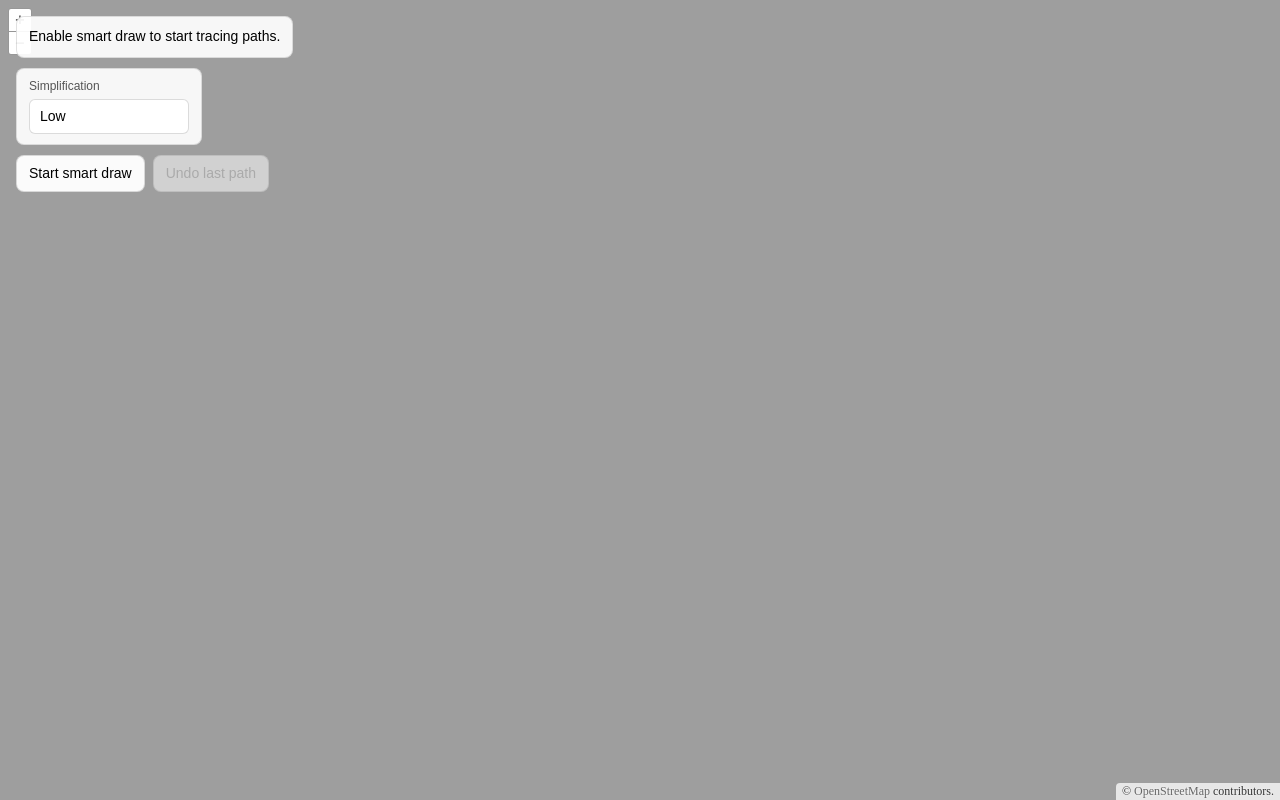
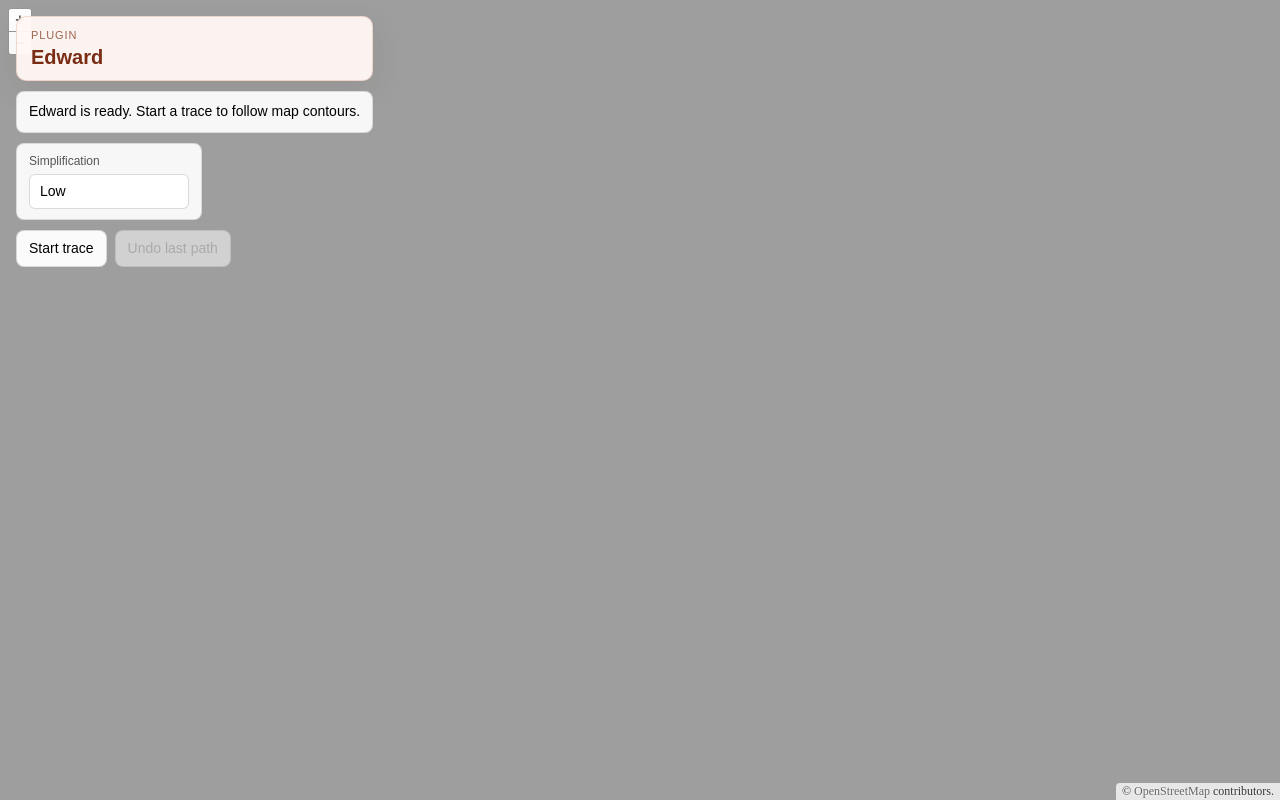
Before and after one commit to inrd/edward, a website built with Vite: page index.html in a window 1280 px wide. Built offline with nearby package versions, Linux system fonts and the light colour scheme.

Commit message:
project cleanup and renaming

```diff
--- a/index.html
+++ b/index.html
@@ -2,9 +2,12 @@
 <html lang="en">
   <head>
     <meta charset="UTF-8" />
-    <link rel="icon" type="image/x-icon" href="https://openlayers.org/favicon.ico" />
     <meta name="viewport" content="width=device-width, initial-scale=1.0" />
-    <title>Using OpenLayers with Vite</title>
+    <meta
+      name="description"
+      content="Edward is a contour-aware OpenLayers tracing tool for drawing and refining polygon paths."
+    />
+    <title>Edward</title>
   </head>
   <body>
     <div id="map"></div>
--- a/main.js
+++ b/main.js
@@ -3,7 +3,7 @@ import {Map, View} from 'ol';
 import TileLayer from 'ol/layer/Tile';
 import OSM from 'ol/source/OSM';
 import {fromLonLat} from 'ol/proj';
-import {createBasicPathPlugin} from './plugins/basicPathPlugin.js';
+import {createEdwardPlugin} from './plugins/edwardPlugin.js';
 
 const map = new Map({
   target: 'map',
@@ -18,12 +18,23 @@ const map = new Map({
   })
 });
 
-const basicPathPlugin = createBasicPathPlugin();
-basicPathPlugin.apply(map);
-basicPathPlugin.enableClickDrawing(map);
+const edwardPlugin = createEdwardPlugin();
+edwardPlugin.apply(map);
+edwardPlugin.enableClickDrawing(map);
 
 const controls = document.createElement('div');
 controls.className = 'map-controls';
+
+const brand = document.createElement('div');
+brand.className = 'map-brand';
+
+const brandKicker = document.createElement('div');
+brandKicker.className = 'map-brand-kicker';
+brandKicker.textContent = 'Plugin';
+
+const brandTitle = document.createElement('div');
+brandTitle.className = 'map-brand-title';
+brandTitle.textContent = 'Edward';
 
 const instructions = document.createElement('div');
 instructions.className = 'map-instructions';
@@ -44,26 +55,26 @@ simplificationLabelText.textContent = 'Simplification';
 const simplificationSelect = document.createElement('select');
 simplificationSelect.className = 'map-select';
 simplificationSelect.addEventListener('change', () => {
-  void basicPathPlugin.setSimplificationPreset(simplificationSelect.value);
+  void edwardPlugin.setSimplificationPreset(simplificationSelect.value);
 });
 
 const toggleButton = document.createElement('button');
 toggleButton.type = 'button';
 toggleButton.className = 'map-button';
 toggleButton.addEventListener('click', () => {
-  basicPathPlugin.setEnabled(!basicPathPlugin.isEnabled());
+  edwardPlugin.setEnabled(!edwardPlugin.isEnabled());
 });
 
 const clearButton = document.createElement('button');
 clearButton.type = 'button';
 clearButton.className = 'map-button';
 clearButton.addEventListener('click', () => {
-  basicPathPlugin.clearPoints();
+  edwardPlugin.clearPoints();
 });
 
 function updateControls(state) {
   instructions.textContent = state.status;
-  toggleButton.textContent = state.enabled ? 'Finish smart draw' : 'Start smart draw';
+  toggleButton.textContent = state.enabled ? 'Finish trace' : 'Start trace';
   toggleButton.classList.toggle('is-active', state.enabled);
   toggleButton.disabled = state.busy;
 
@@ -83,10 +94,11 @@ function updateControls(state) {
   simplificationSelect.disabled = state.busy;
 }
 
-basicPathPlugin.subscribe(updateControls);
+edwardPlugin.subscribe(updateControls);
 
+brand.append(brandKicker, brandTitle);
 simplificationLabel.append(simplificationLabelText, simplificationSelect);
 actions.append(toggleButton, clearButton);
 settings.append(simplificationLabel);
-controls.append(instructions, settings, actions);
+controls.append(brand, instructions, settings, actions);
 document.body.append(controls);
--- a/style.css
+++ b/style.css
@@ -19,6 +19,28 @@ html, body {
   display: flex;
   flex-direction: column;
   gap: 10px;
+}
+
+.map-brand {
+  min-width: 160px;
+  padding: 12px 14px;
+  background: rgba(255, 248, 244, 0.95);
+  border: 1px solid rgba(185, 68, 33, 0.18);
+  border-radius: 10px;
+  box-shadow: 0 10px 30px rgba(65, 38, 26, 0.08);
+}
+
+.map-brand-kicker {
+  font: 11px/1.2 sans-serif;
+  letter-spacing: 0.08em;
+  text-transform: uppercase;
+  color: rgba(122, 44, 20, 0.72);
+}
+
+.map-brand-title {
+  margin-top: 4px;
+  font: 700 20px/1.1 sans-serif;
+  color: #7a2c14;
 }
 
 .map-instructions {
```
Also changed, not shown: public/contour-detection-worker.js (+9 -0 lines), plugins/edwardPlugin.js, readme.md.
